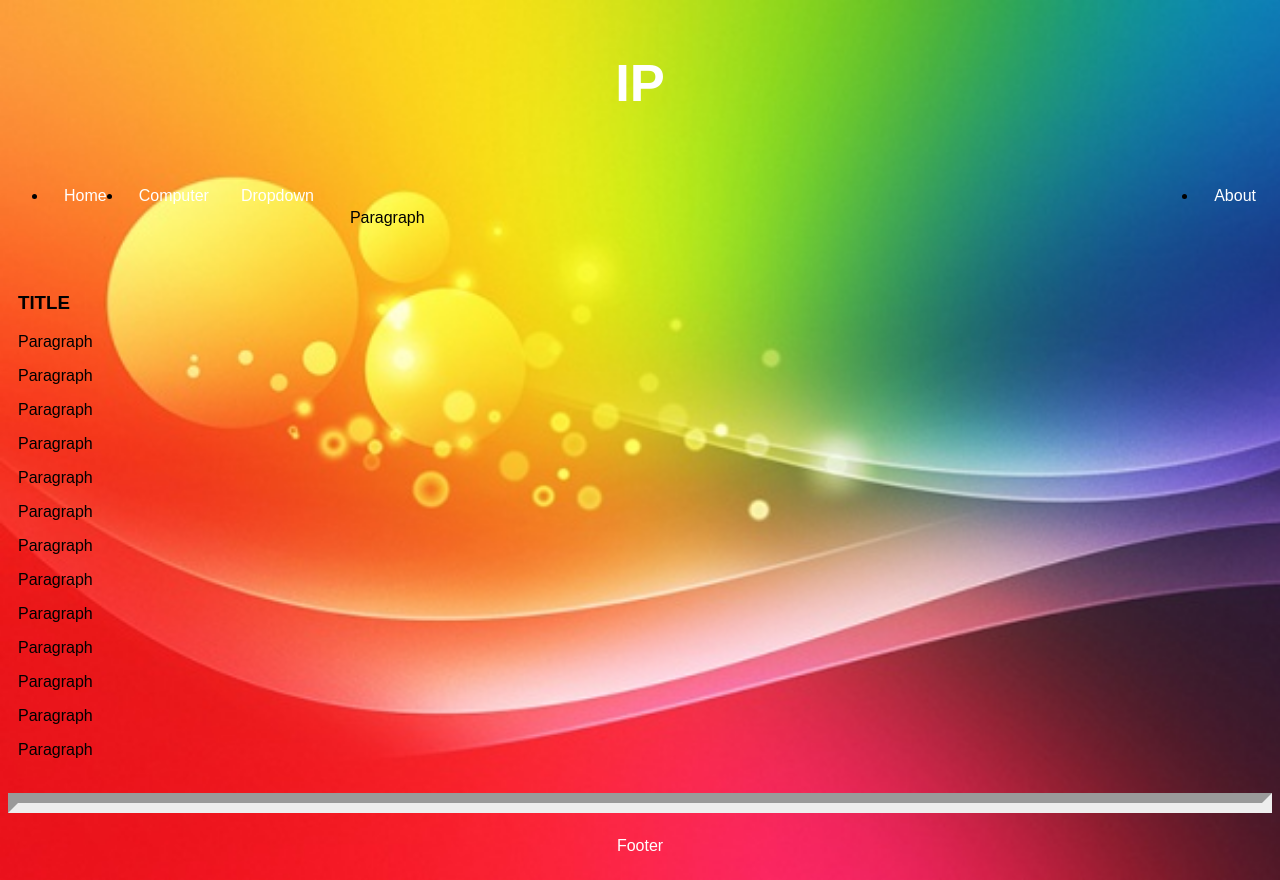
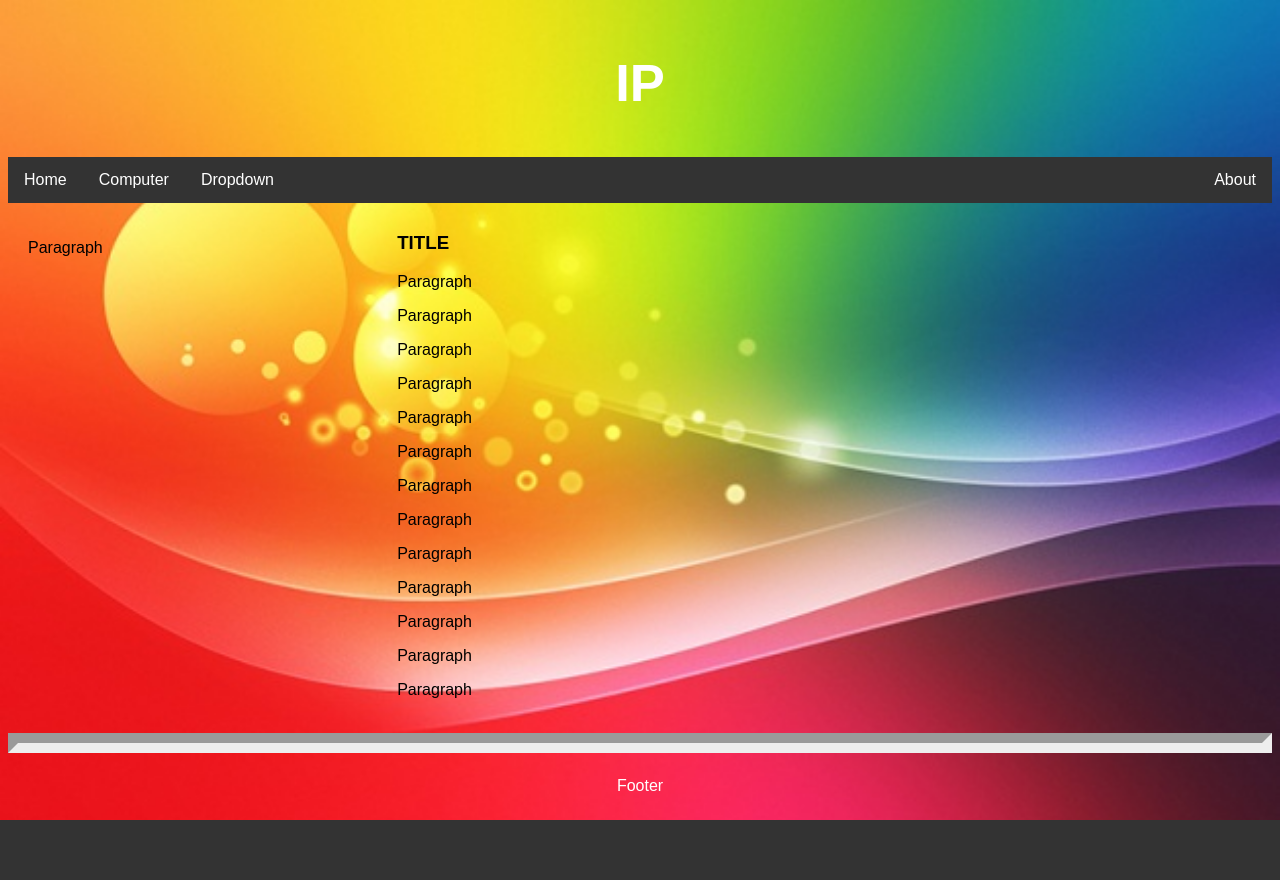
Before and after one commit to noctua9/website, a PHP site: page /IP.html in a window 1280 px wide. After the commit the page ends 820 px from the top, so only its background shows below. Run offline with PHP 8.4, Linux system fonts and the light colour scheme.

Commit message:
Update ip_style.css

```diff
--- a/ip_style.css
+++ b/ip_style.css
@@ -8,7 +8,7 @@
     font-family: Arial, Helvetica, sans-serif;
 }
 
-/ul {
+ul {
     list-style-type: none;
     margin: 0;
     padding: 0;
```
